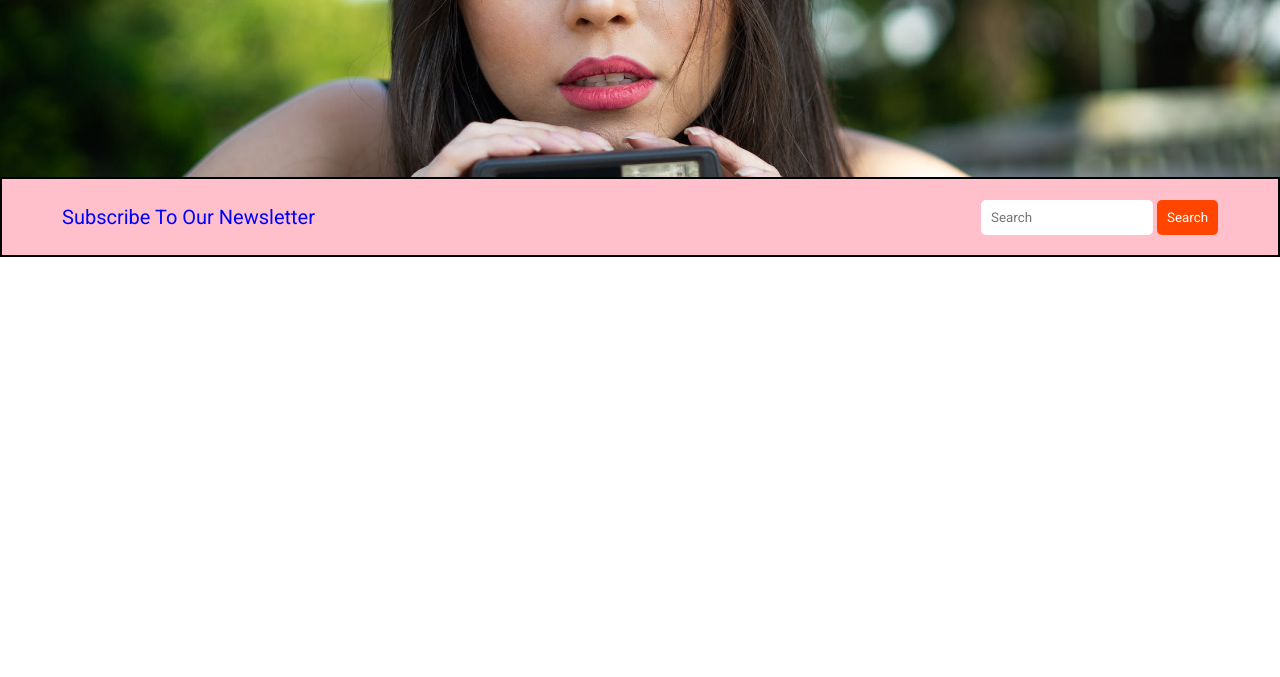
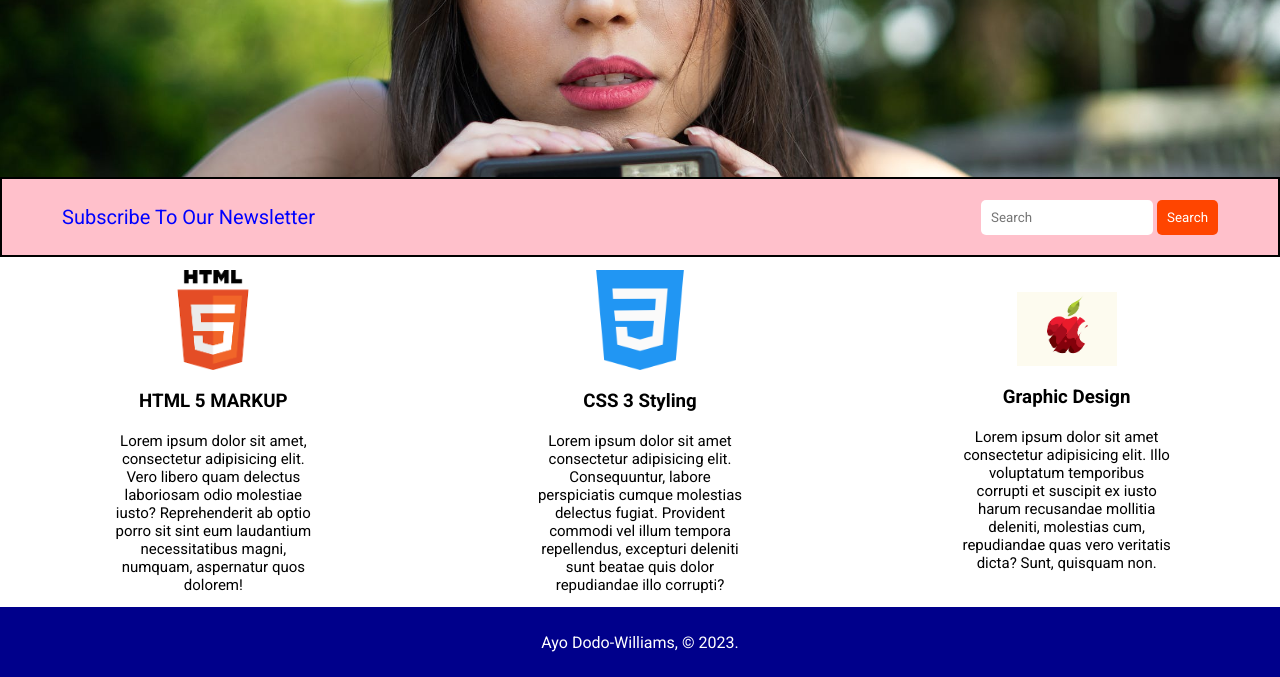
Before and after one commit to Hahyor/My-Design, a plain HTML site: page index.html in a window 1280 px wide. Shown: the part 403-1080 px from the top of the page. Before the commit the page ends 800 px from the top, so only its background shows below. Drawn offline with Linux system fonts and the light colour scheme.

Commit message:
home page done

```diff
--- a/index.html
+++ b/index.html
@@ -5,7 +5,7 @@
     <meta http-equiv="X-UA-Compatible" content="IE=edge">
     <meta name="viewport" content="width=device-width, initial-scale=1.0">
     <link rel="stylesheet" href="style.css">
-    <title>Document</title>
+    <title>A and G</title>
 </head>
 <body>
     <nav>
@@ -38,5 +38,30 @@
 
     </section>
 
+    <aside>
+        <div class="card">
+            <img src="html.png" alt="H3">
+            <h3>HTML 5 MARKUP</h3>
+            <p>Lorem ipsum dolor sit amet, consectetur adipisicing elit. Vero libero quam delectus laboriosam odio molestiae iusto? Reprehenderit ab optio porro sit sint eum laudantium necessitatibus magni, numquam, aspernatur quos dolorem!</p>
+
+        </div>
+
+        <div class="card">
+            <img src="css.png" alt="CSS">
+            <h3>CSS 3 Styling</h3>
+            <p>Lorem ipsum dolor sit amet consectetur adipisicing elit. Consequuntur, labore perspiciatis cumque molestias delectus fugiat. Provident commodi vel illum tempora repellendus, excepturi deleniti sunt beatae quis dolor repudiandae illo corrupti?</p>
+        </div>
+
+        <div class="card">
+            <img src="graphics.png" alt="Graphics">
+            <h3>Graphic Design</h3>
+            <p>Lorem ipsum dolor sit amet consectetur adipisicing elit. Illo voluptatum temporibus corrupti et suscipit ex iusto harum recusandae mollitia deleniti, molestias cum, repudiandae quas vero veritatis dicta? Sunt, quisquam non.</p>
+        </div>
+    </aside>
+
+    <footer>
+        <p>Ayo Dodo-Williams, &copy; 2023.</p>
+    </footer>
+
 </body>
 </html>
--- a/style.css
+++ b/style.css
@@ -93,3 +93,48 @@ section button{
     border-radius: 5px;
     background-color: orangered;
 }
+
+aside{
+    width: auto;
+    display: flex;
+    align-items: center;
+    justify-content: space-around;
+    height: 350px;
+
+}
+
+aside img{
+    height: 100px;
+    width: 100px;
+}
+
+.card{
+    height: 300px;
+    width: 250px;
+    padding: 20px;
+    display: flex;
+    align-items: center;
+    flex-direction: column;
+    justify-content: center;
+}
+
+aside h3{
+    margin: 20px;
+    align-items: center;
+}
+
+aside p{
+    text-align: center;
+    font-size: 15px;
+    font-weight: light;
+}
+
+footer{
+    width: auto;
+    height: 70px;
+    color: white;
+    background-color: darkblue;
+    display: flex;
+    align-items: center;
+    justify-content: center;
+}
```
Also changed, not shown: css.png (added), graphics.png (added), html.png (added).
